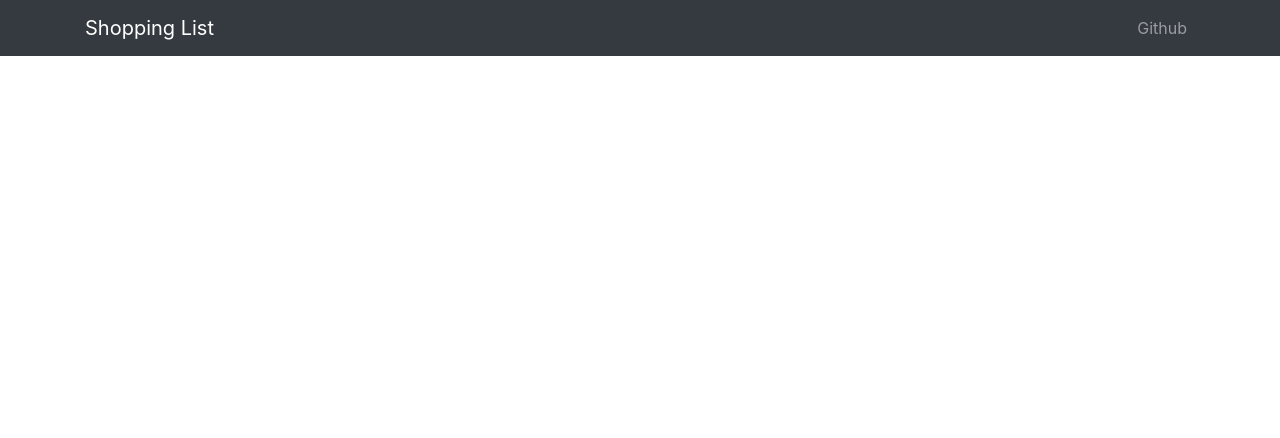
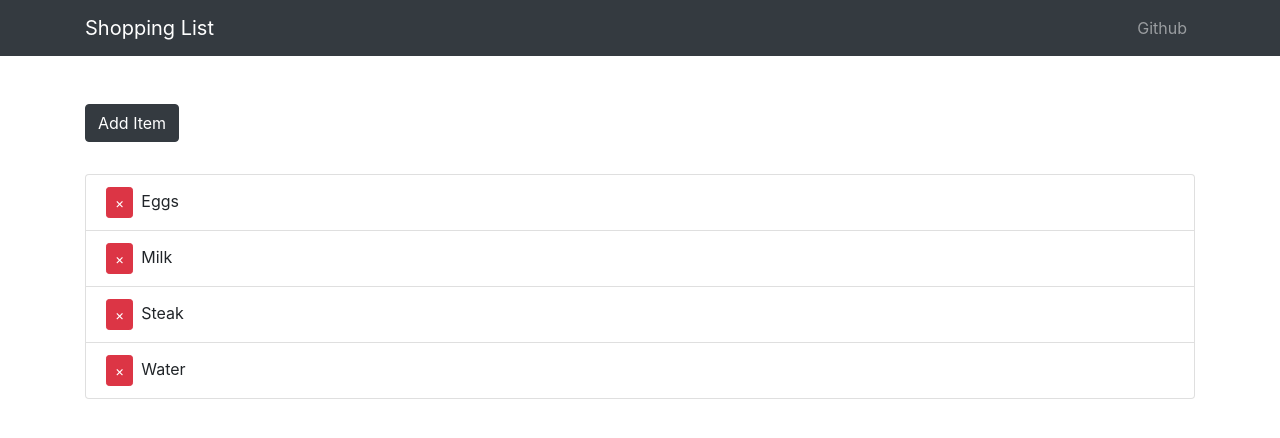
Before and after one commit to IsaacOmondi/mern_shoppinglist, a React (Create React App) app in the folder client/: page / in a window 1280 px wide. Shown: the top 438 px of the page. Built offline with nearby package versions, Linux system fonts and the light colour scheme.

Commit message:
Add shopping list component and css transitions

```diff
--- a/client/src/App.css
+++ b/client/src/App.css
@@ -0,0 +1,21 @@
+.remove-btn {
+    margin-right: 0.5rem;
+}
+
+.fade-enter {
+    opacity: 0.01;
+}
+
+.fade-enter-active {
+    opacity: 1;
+    transition: opacity 1000ms ease-in;
+}
+
+.fade-exit {
+    opacity: 1;
+}
+
+.fade-exit-active {
+    opacity: 0.01;
+    transition: opacity 1000ms ease-in;
+}
--- a/client/src/App.js
+++ b/client/src/App.js
@@ -1,8 +1,9 @@
 import React, { Component } from 'react';
 import AppNavBar from './components/AppNavBar';
-
+import ShoppingList from './components/shoppingList';
 import 'bootstrap/dist/css/bootstrap.min.css';
 import './App.css';
+
 
 
 class App extends Component {
@@ -10,6 +11,7 @@ class App extends Component {
     return (
       <div className="App">
         <AppNavBar/>
+        <ShoppingList />
       </div>
     );
   }
--- /dev/null
+++ b/client/src/components/shoppingList.js
@@ -0,0 +1,62 @@
+import React, { Component } from "react";
+import { Container, ListGroup, ListGroupItem, Button } from "reactstrap";
+import { CSSTransition, TransitionGroup } from "react-transition-group";
+import uuid from "uuid";
+
+class ShoppingList extends Component {
+  state = {
+    items: [
+      { id: uuid(), name: "Eggs" },
+      { id: uuid(), name: "Milk" },
+      { id: uuid(), name: "Steak" },
+      { id: uuid(), name: "Water" }
+    ]
+  };
+  render() {
+    const { items } = this.state;
+    return (
+      <Container>
+        <Button
+          color="dark"
+          style={{ marginBottom: "2rem" }}
+          onClick={() => {
+            const name = prompt("Enter Item");
+            if (name) {
+              this.setState(state => ({
+                items: [...state.items, { id: uuid(), name }]
+              }));
+            }
+          }}
+        >
+          Add Item
+        </Button>
+
+        <ListGroup>
+          <TransitionGroup className="shopping-list">
+            {items.map(({ id, name }) => (
+              <CSSTransition key={id} timeout={500} classNames="fade">
+                <ListGroupItem>
+                  <Button
+                    className="remove-btn"
+                    color="danger"
+                    size="sm"
+                    onClick={() => {
+                      this.setState(state => ({
+                        items: state.items.filter(item => item.id !== id)
+                      }));
+                    }}
+                  >
+                    &times;
+                  </Button>
+                  {name}
+                </ListGroupItem>
+              </CSSTransition>
+            ))}
+          </TransitionGroup>
+        </ListGroup>
+      </Container>
+    );
+  }
+}
+
+export default ShoppingList;
```
